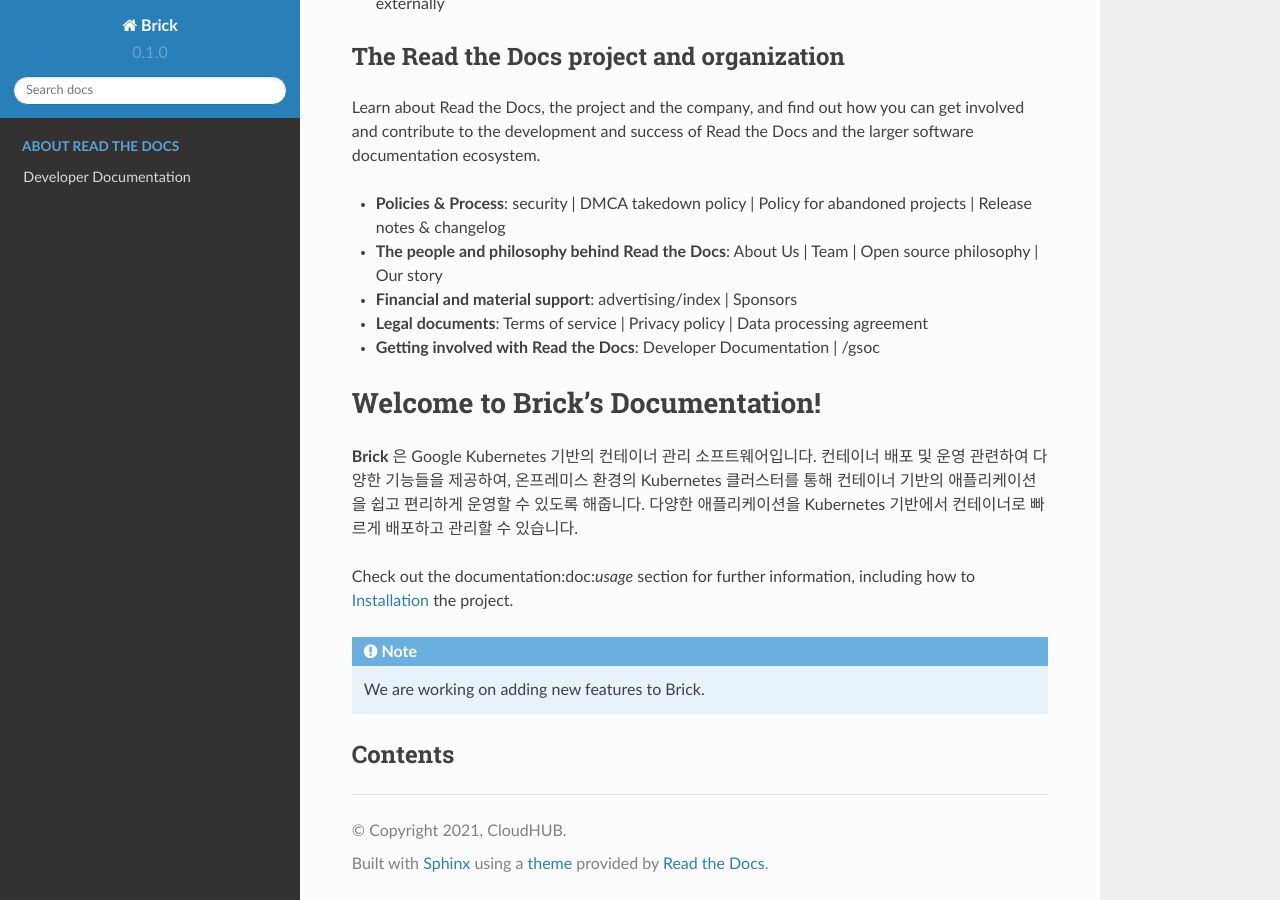
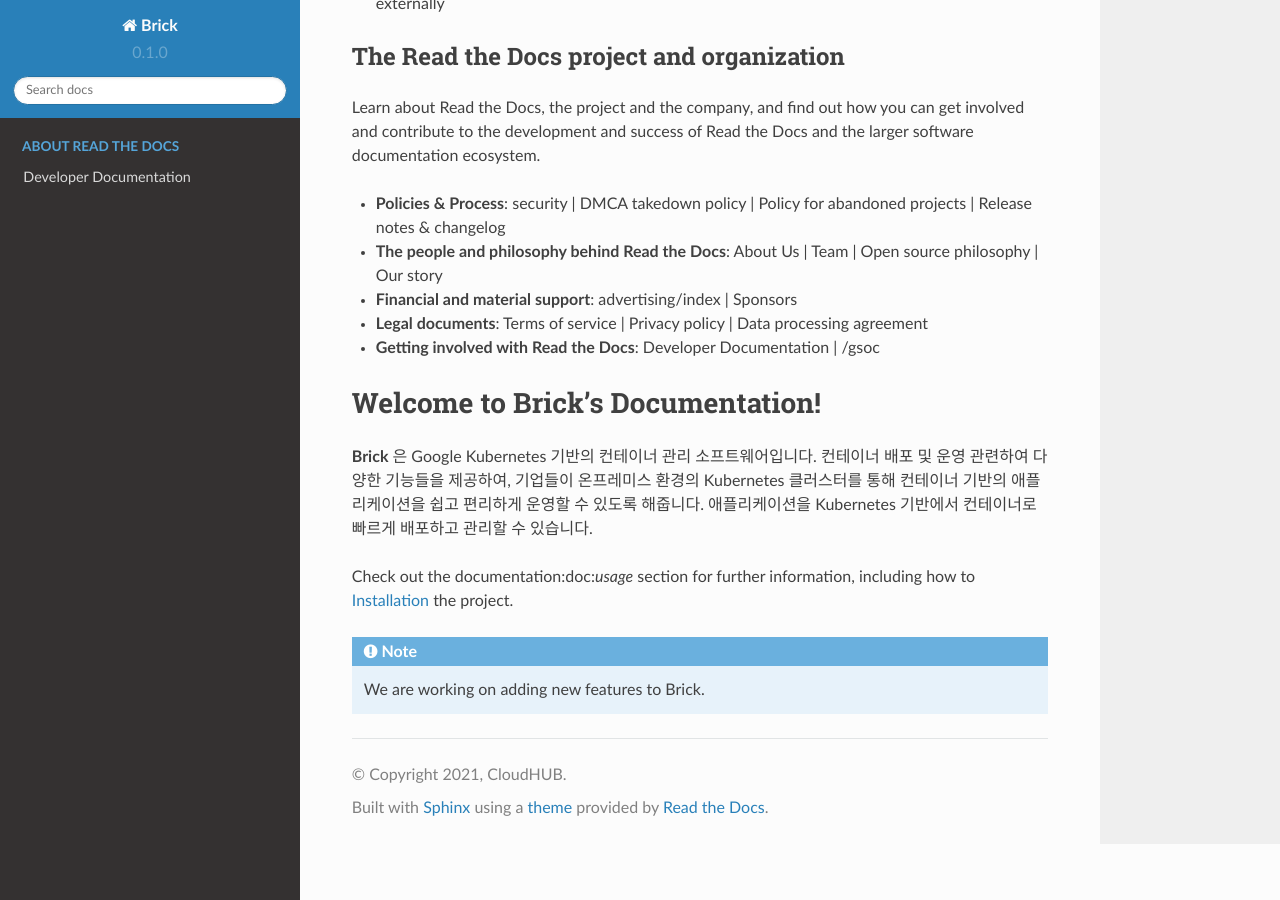
Before and after one commit to brickcloud/brick-manual, a Sphinx documentation site: the page built from brick/docs/source/index.rst, in a window 1280 px wide and 900 px high, scrolled down 1981 px. Built offline with Sphinx 7.4.7 and the Read the Docs theme 2.0.0, drawn with Linux system fonts in a browser that asks for light colours; pages that are not in the unit, such as notebooks, are missing from menus; some of the changed lines change nothing that is shown.

Commit message:
Update index.rst

```diff
--- a/brick/docs/source/index.rst
+++ b/brick/docs/source/index.rst
@@ -289,9 +289,9 @@
 ===================================
 
 **Brick** 은 Google Kubernetes 기반의 컨테이너 관리 소프트웨어입니다.
-컨테이너 배포 및 운영 관련하여 다양한 기능들을 제공하여, 온프레미스 환경의 Kubernetes 클러스터를 통해
+컨테이너 배포 및 운영 관련하여 다양한 기능들을 제공하여, 기업들이 온프레미스 환경의 Kubernetes 클러스터를 통해
 컨테이너 기반의 애플리케이션을 쉽고 편리하게 운영할 수 있도록 해줍니다.
-다양한 애플리케이션을 Kubernetes 기반에서 컨테이너로 빠르게 배포하고 관리할 수 있습니다.
+애플리케이션을 Kubernetes 기반에서 컨테이너로 빠르게 배포하고 관리할 수 있습니다.
 
 Check out the documentation:doc:`usage` section for further information, including
 how to :ref:`installation` the project.
@@ -299,23 +299,3 @@
 .. note::
 
    We are working on adding new features to Brick.
-
-
-
-
-
-
-Contents
---------
-.. toctree::
-   :maxdepth: 3
-   :caption: Overview
-   overview/overview
-   overview/requirements
-   :caption: Using Brick
-   utilization/description
-   utilization/user-management
-   utilization/container-deployment/index
-   utilization/container-deployment/apps
-   utilization/container-deployment/quickstart
-   utilization/container-deployment/yaml
```
